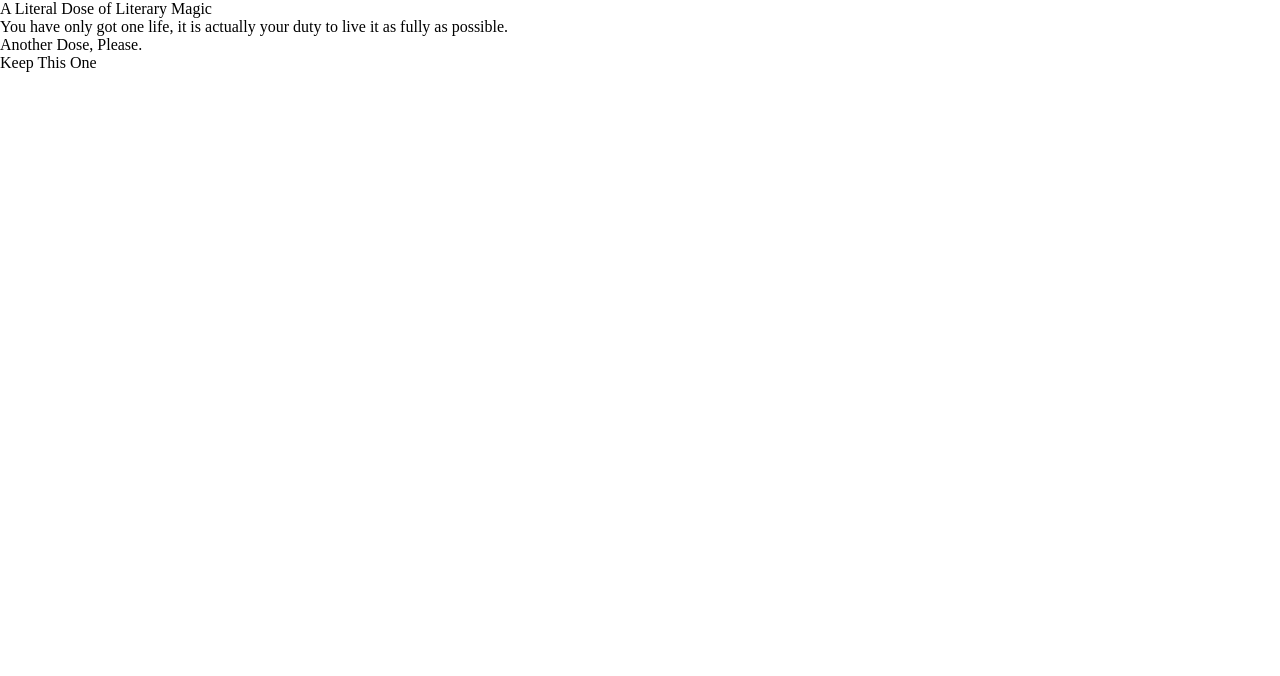
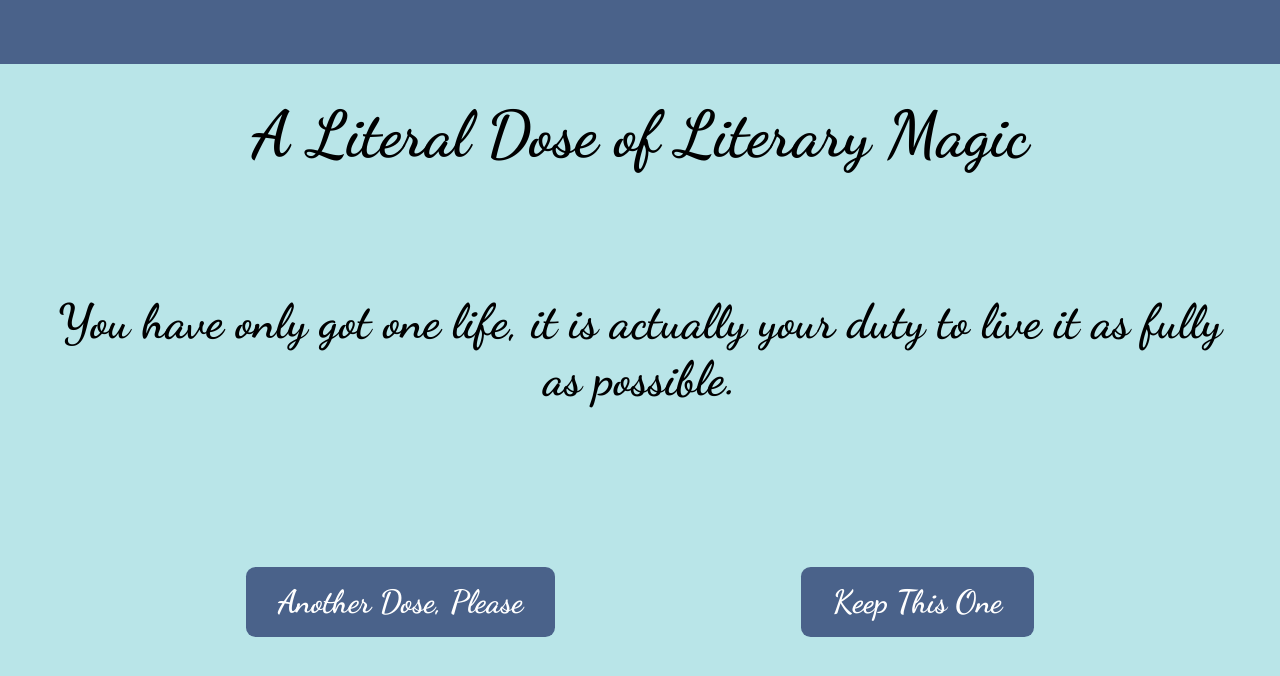
Before and after one commit to farihaorna23/Wisdom_Well, a plain HTML site: page index.html in a window 1280 px wide. Drawn offline with Linux system fonts and the light colour scheme.

Commit message:
added style to the project

```diff
--- a/index.html
+++ b/index.html
@@ -12,15 +12,16 @@
 </head>
 <body>
     <header>
-        <p>A Literal Dose of Literary Magic</p>
+        <div class="decorative-navbar"></div>
+        <p class="title">A Literal Dose of Literary Magic</p>
     </header>
     <main>
         <div class="quote-container">
             <div class="quote">You have only got one life, it is actually your duty to live it as fully as possible.</div>
         </div>
         <div class="button-container">
-            <div class="generate-quote-btn">Another Dose, Please.</div>
-            <div class="save-quote-btn">Keep This One </div>
+            <div class="generate-quote-btn btn">Another Dose, Please</div>
+            <div class="save-quote-btn btn">Keep This One </div>
         </div>
     </main>
 </body>
--- a/style.css
+++ b/style.css
@@ -3,3 +3,44 @@
     margin: 0;
     padding: 0;
 }
+
+body{
+    background-color: #B9E5E8;
+    font-family: "Dancing Script", cursive;
+    font-weight: bold;
+    font-style: normal;
+}
+
+/* Header Section */
+.decorative-navbar{
+    width: 100%;
+    min-height: 8vh;
+    background-color: #4A628A;
+}
+
+.title{
+    text-align: center;
+    font-size: 4rem;
+    margin: 0.5em;
+}
+
+/* Main Body Section: Quote and Buttons */
+.quote-container{
+    text-align: center;
+    font-size: 3rem;
+    margin: 2.5em 1em
+}
+
+.button-container{
+    display: flex;
+    justify-content: space-evenly;
+    margin-top: 10em;
+}
+
+.btn{
+    background-color: #4A628A;
+    color: white;
+    font-size: 2rem;
+    padding: 0.5em 1em;
+    border-radius: 0.3em;
+}
```
